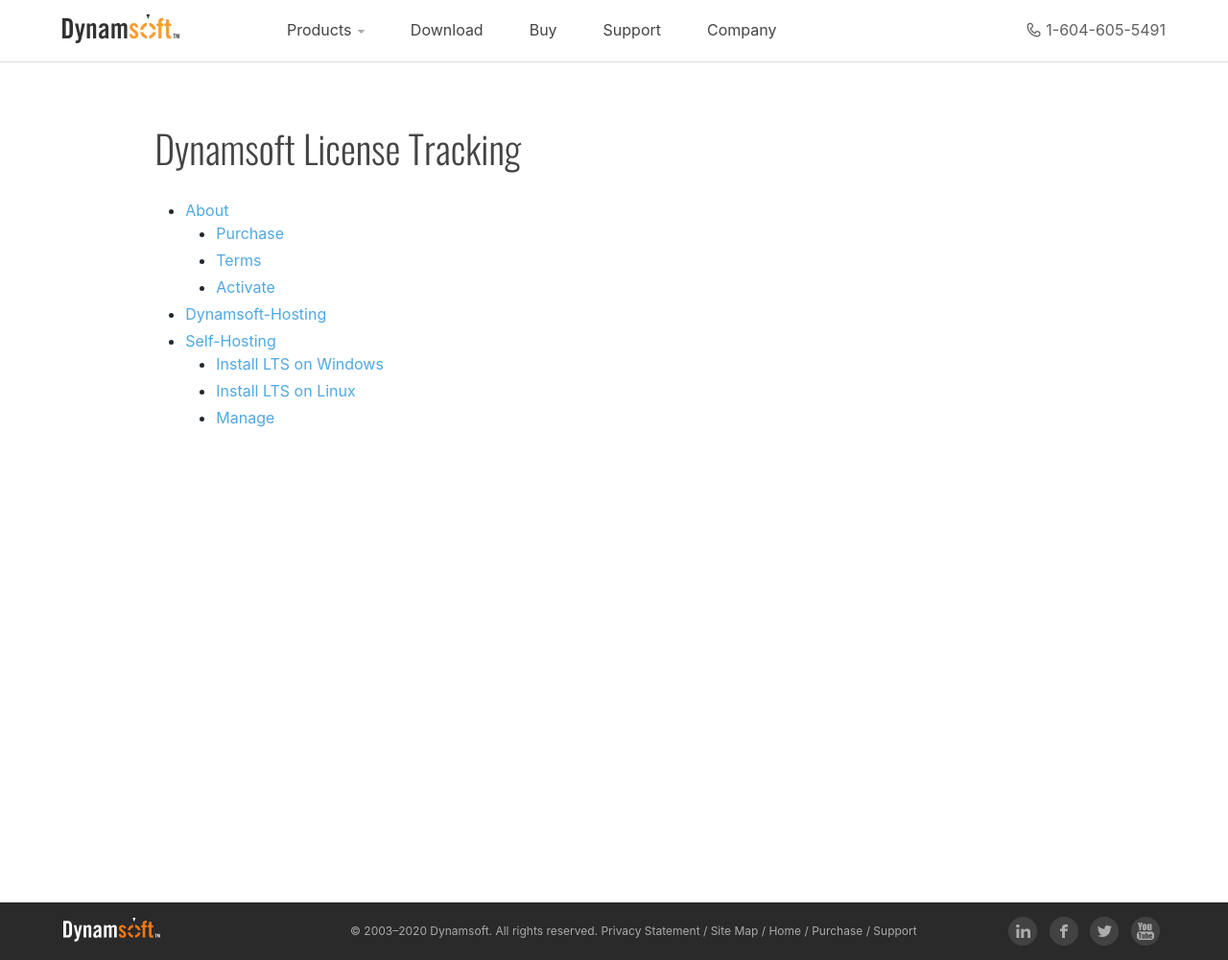
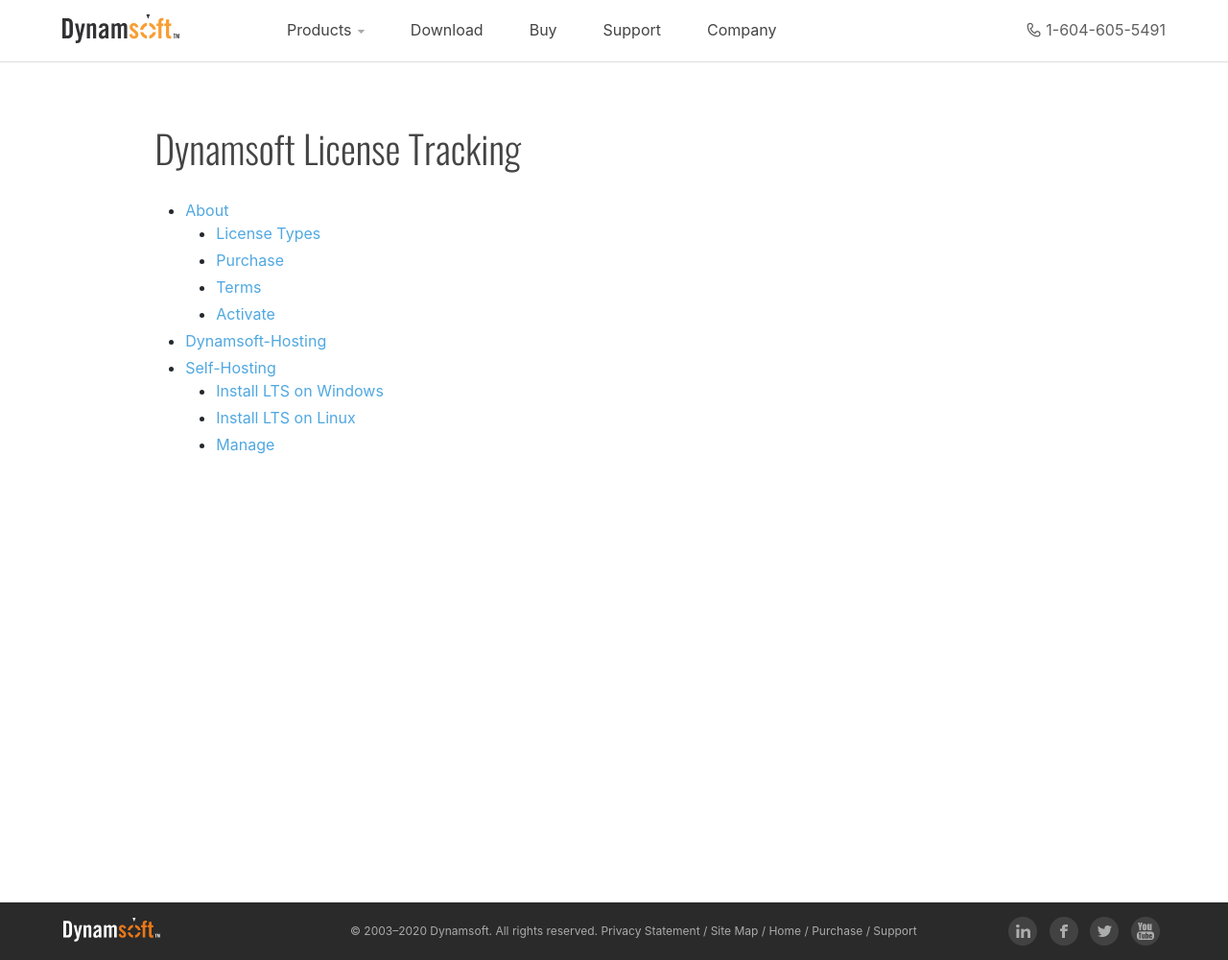
Before and after one commit to dynamsoft-docs/license-server-docs, a Jekyll site: the page built from index.md, in a window 1280 px wide. Shown: the whole page at 96% size. Built offline with Jekyll 4.4.1, drawn with Linux system fonts in a browser that asks for light colours; comment, search, counter and statistics services are not loaded.

Commit message:
Update index.md

```diff
--- a/index.md
+++ b/index.md
@@ -9,6 +9,7 @@
 # Dynamsoft License Tracking
 
 * [About]({{site.about}}index.html)
+    - [License Types]({{site.about}}licensetypes.html)
     - [Purchase]({{site.about}}purchase.html)
     - [Terms]({{site.about}}terms.html)
     - [Activate]({{site.about}}activate.html)
```
